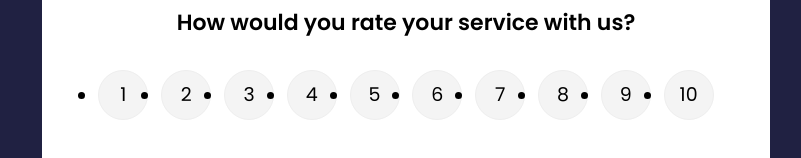
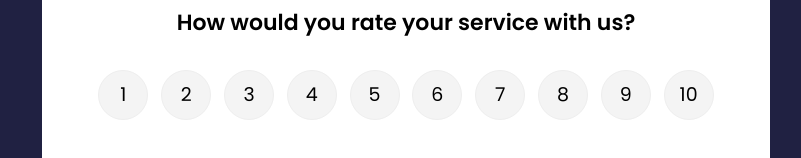
Before and after one commit to gbolahan7/Feedback-app, a React (Create React App) app: page / in a window 1280 px wide. Shown: the part 135-293 px from the top of the page, without its empty margins (234-1035 px from the left). Built offline with nearby package versions, Linux system fonts and the light colour scheme.

Commit message:
rating list fix

```diff
--- a/src/index.css
+++ b/src/index.css
@@ -13,9 +13,9 @@ body {
   line-height: 1.6;
 }
 
-/* ul {
+ul {
   list-style: none;
-} */
+}
 
 .container {
   max-width: 768px;
```
